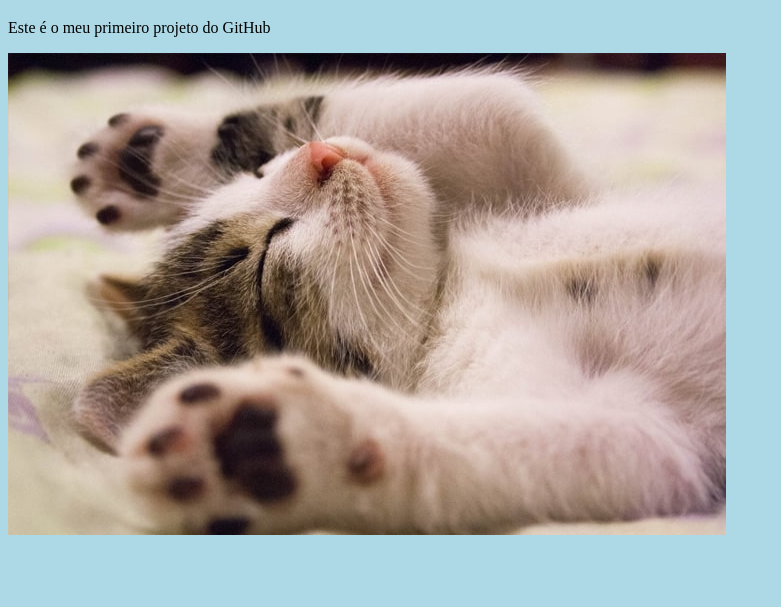
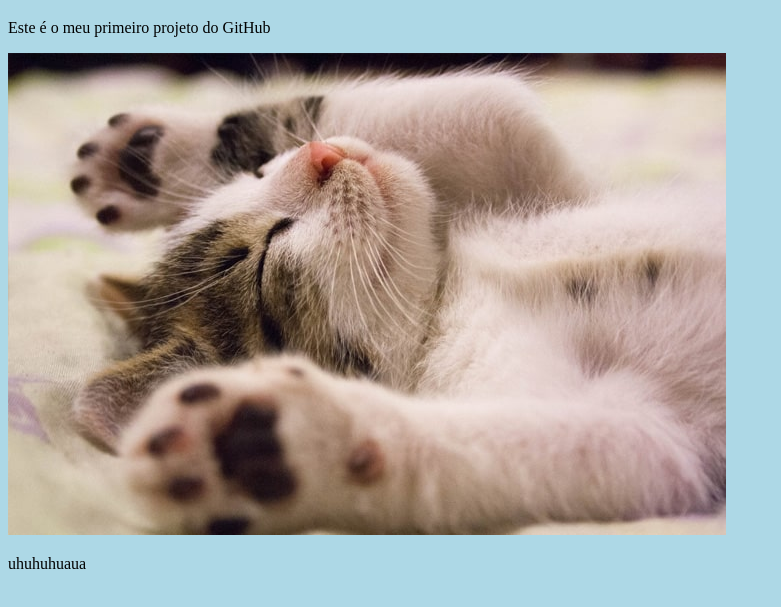
Before and after one commit to Fuyu626/TutorialGit, a plain HTML site: page index.html in a window 1280 px wide. Shown: the part 61-668 px from the top of the page, without its empty margins (0-781 px from the left). Drawn offline with Linux system fonts and the light colour scheme.

Commit message:
erro corrigido

```diff
--- a/index.html
+++ b/index.html
@@ -11,5 +11,6 @@
     <h1>Olá Mundo!</h1>
     <p>Este é o meu primeiro projeto do GitHub</p>
     <img src="gatofofo.jpg" alt="gatomuitofofo">
+    <p>uhuhuhuaua</p>
 </body>
 </html>
```
